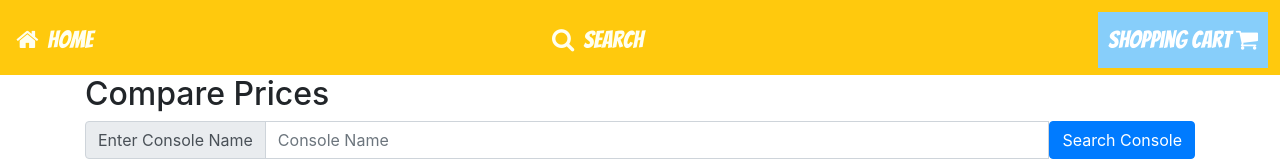
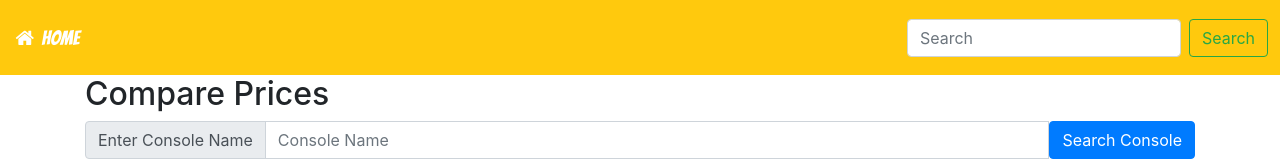
Before and after one commit to Damon-Zhong/Console-Finder, a plain HTML site: page index.html in a window 1280 px wide. Shown: the top 161 px of the page. Drawn offline with nearby package versions, Linux system fonts and the light colour scheme.

Commit message:
Updated ids

```diff
--- a/index.html
+++ b/index.html
@@ -18,14 +18,18 @@
   <body>
 
     <!-- Navbar -->
-    <div class="navbar">
-      <a class="active" href="#"><i class="fa fa-fw fa-home"></i> Home</a>
+    <nav class="navbar navbar-light">
+      <a class="navbar-brand"><i class="fa fa-fw fa-home"></i> Home</a>
       <!-- <img id="logo" src="" /> -->
-      <a href="#"><i class="fa fa-fw fa-search"></i> Search</a>
+      <form class="form-inline">
+        <input id="searchBox" class="form-control mr-sm-2" type="search" placeholder="Search" aria-label="Search">
+        <button class="btn btn-outline-success my-2 my-sm-0" type="submit" onclick="searchConsole( getConsoleName() )">Search</button>
+      </form>
+    </nav>
+      <!-- <a href="#"><i class="fa fa-fw fa-search"></i> Search</a>  -->
       <!-- <a href="#"><i class="fa fa-fw fa-envelope"></i> Contact</a>
       <a href="#"><i class="fa fa-fw fa-user"></i> Login</a> -->
-      <button id="shoppingcartBtn">Shopping Cart <i class="fa fa-shopping-cart"></i></button>
-  </div>
+      <!-- <button id="shoppingcartBtn">Shopping Cart <i class="fa fa-shopping-cart"></i></button> -->
 
     <div class="container">
       <h2>Compare Prices</h2>
@@ -34,8 +38,8 @@
         <div class="input-group-prepend">
           <span class="input-group-text" id="addon-wrapping">Enter Console Name</span>
         </div>
-        <input id="movieName" type="text" class="form-control" placeholder="Console Name" aria-label="Movie Name" aria-describedby="addon-wrapping">
-        <button class="btn btn-primary" id="saveBtn" onclick="searchConsole('PS4')">Search Console</button>
+        <input type="text" class="form-control" placeholder="Console Name" style="width: 10%;">
+        <button class="btn btn-primary" id="saveBtn" onclick="searchConsole( getConsoleName() )">Search Console</button>
       </div>
 
     <!-- End of Navbar -->
```
